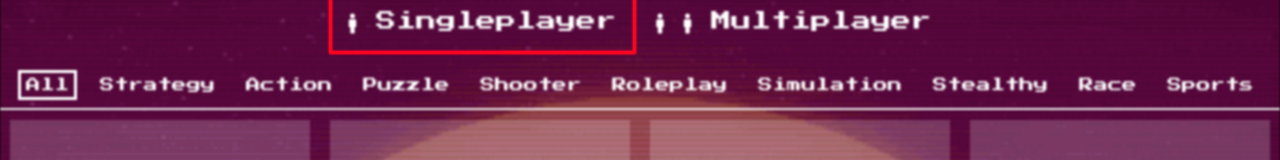
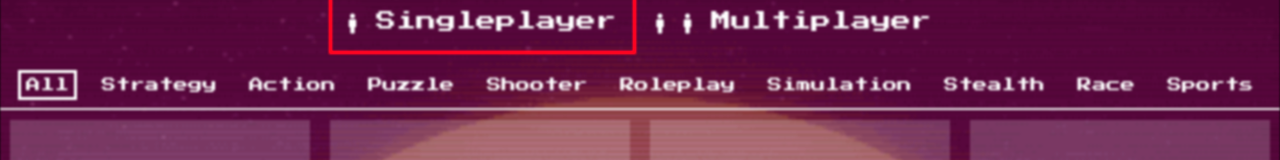
Before and after one commit to HR-CMGT/arcade-server, a plain HTML site: page docs/index.html in a window 1280 px wide. Shown: the part 173-333 px from the top of the page. Drawn offline with Linux system fonts and the light colour scheme.

Commit message:
small fix

```diff
--- a/dev/app.ts
+++ b/dev/app.ts
@@ -81,6 +81,7 @@ class App {
         if (this.position.row != 5) {
             this.clearRow(5)
         }
+
         let c = document.querySelector(".cursor")
         if(c) c.classList.remove("cursor")
 
--- a/docs/index.html
+++ b/docs/index.html
@@ -50,7 +50,7 @@
         <div>Shooter</div>
         <div>Roleplay</div>
         <div>Simulation</div>
-        <div>Stealthy</div>
+        <div>Stealth</div>
         <div>Race</div>
         <div>Sports</div>
     </div>
```
Also changed, not shown: README.md, docs/images/screenshot.png, 1 other file.
